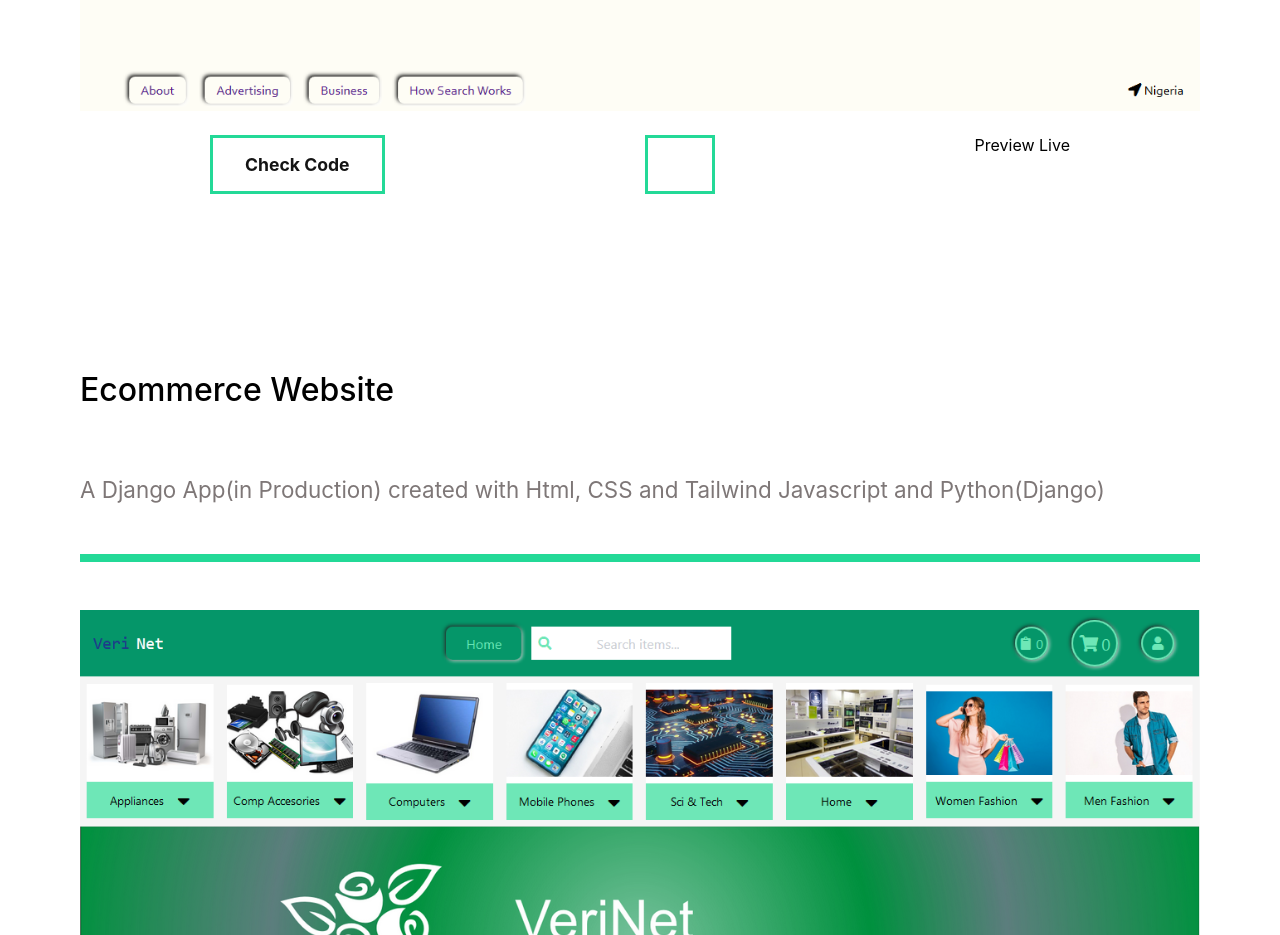
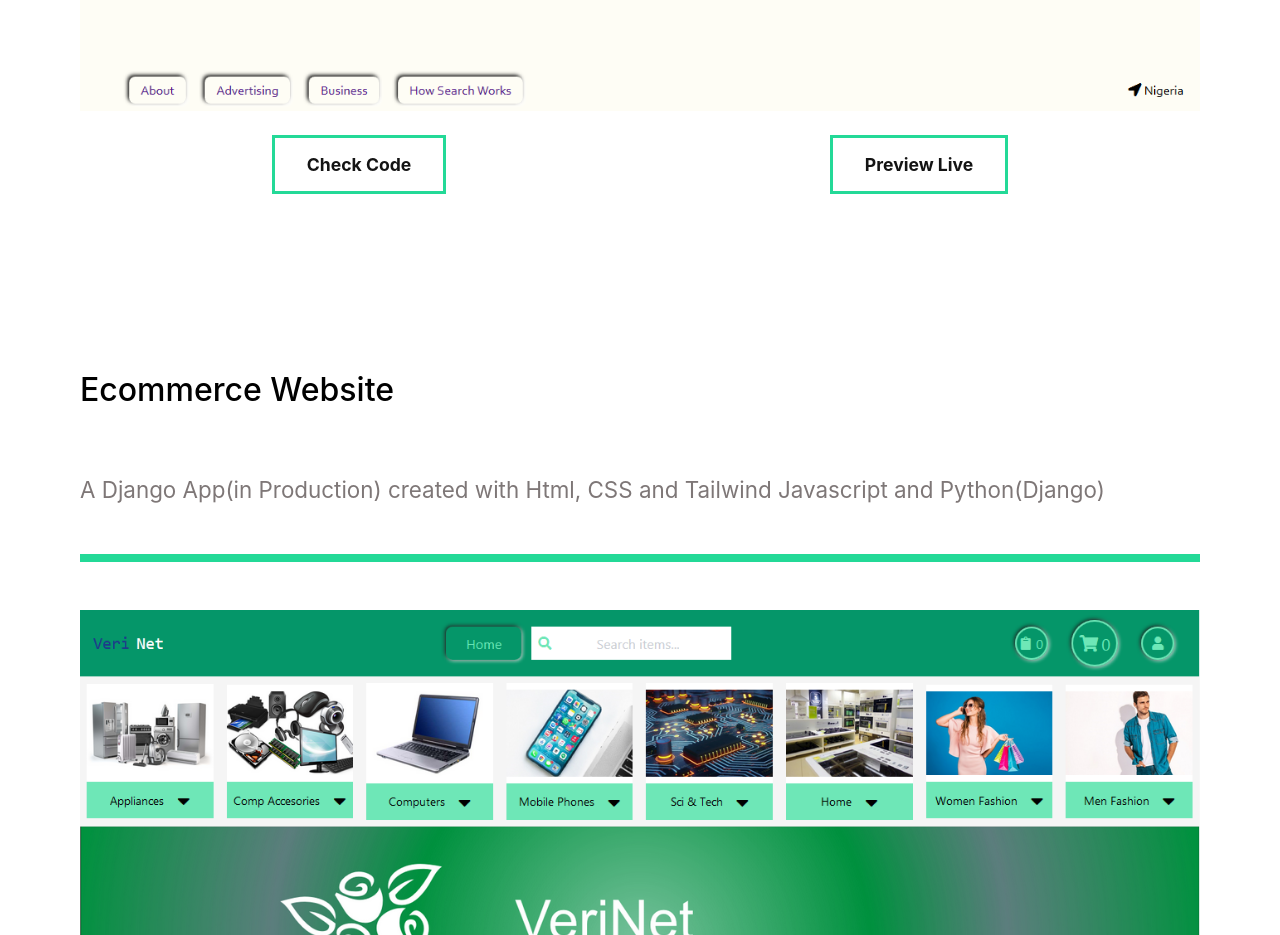
Before and after one commit to HectorGitt/portfolio-new, a React (Create React App) app: page /work in a window 1280 px wide. Shown: the part 6120-7055 px from the top of the page. Built offline with nearby package versions, Linux system fonts and the light colour scheme.

Commit message:
fixed animation error and button error

```diff
--- a/src/pages/OurWork.js
+++ b/src/pages/OurWork.js
@@ -21,6 +21,7 @@ const OurWork = () => {
   const [element3, controls3] = useScroll();
   const [element4, controls4] = useScroll();
   const [element5, controls5] = useScroll();
+  const [element6, controls6] = useScroll();
   return (
     <WorkStyle variants={pageAnime} initial="hidden" animate="show" exit="exit">
       <ScrollTop />
@@ -51,9 +52,9 @@ const OurWork = () => {
       </MovieStyle>
 
       <MovieStyle
-        ref={element}
+        ref={element6}
         variants={fade}
-        animate={controls}
+        animate={controls6}
         initial="hidden"
       >
         <h2>Outlook Phishing Test</h2>
@@ -163,8 +164,8 @@ const OurWork = () => {
             Check Code
           </a>
           <a target="__blank" href="https://hectorgitt.github.io/Google-Clone/">
-
-          </a>Preview Live
+            Preview Live
+          </a>
         </Buttons>
       </MovieStyle>
       <MovieStyle
```
